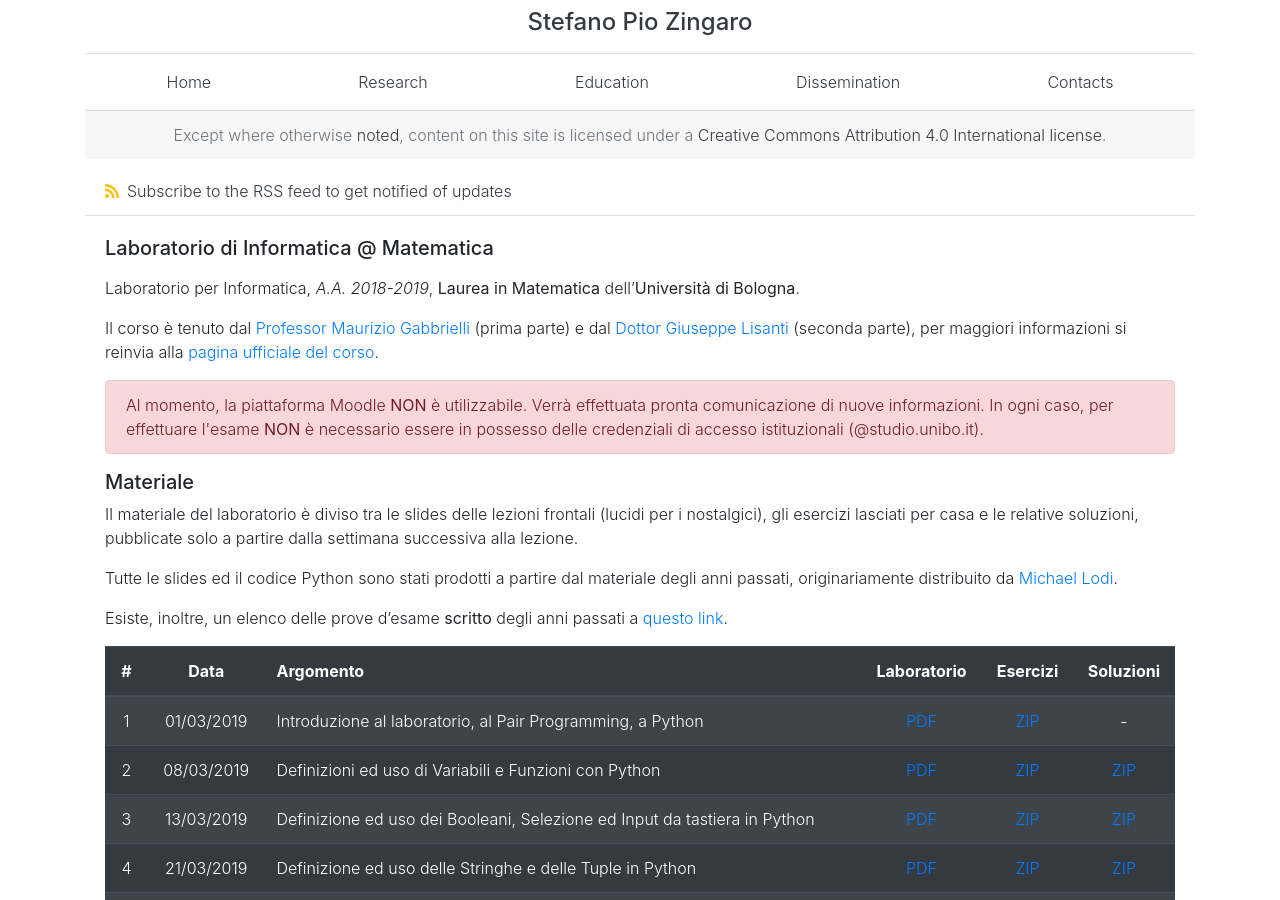
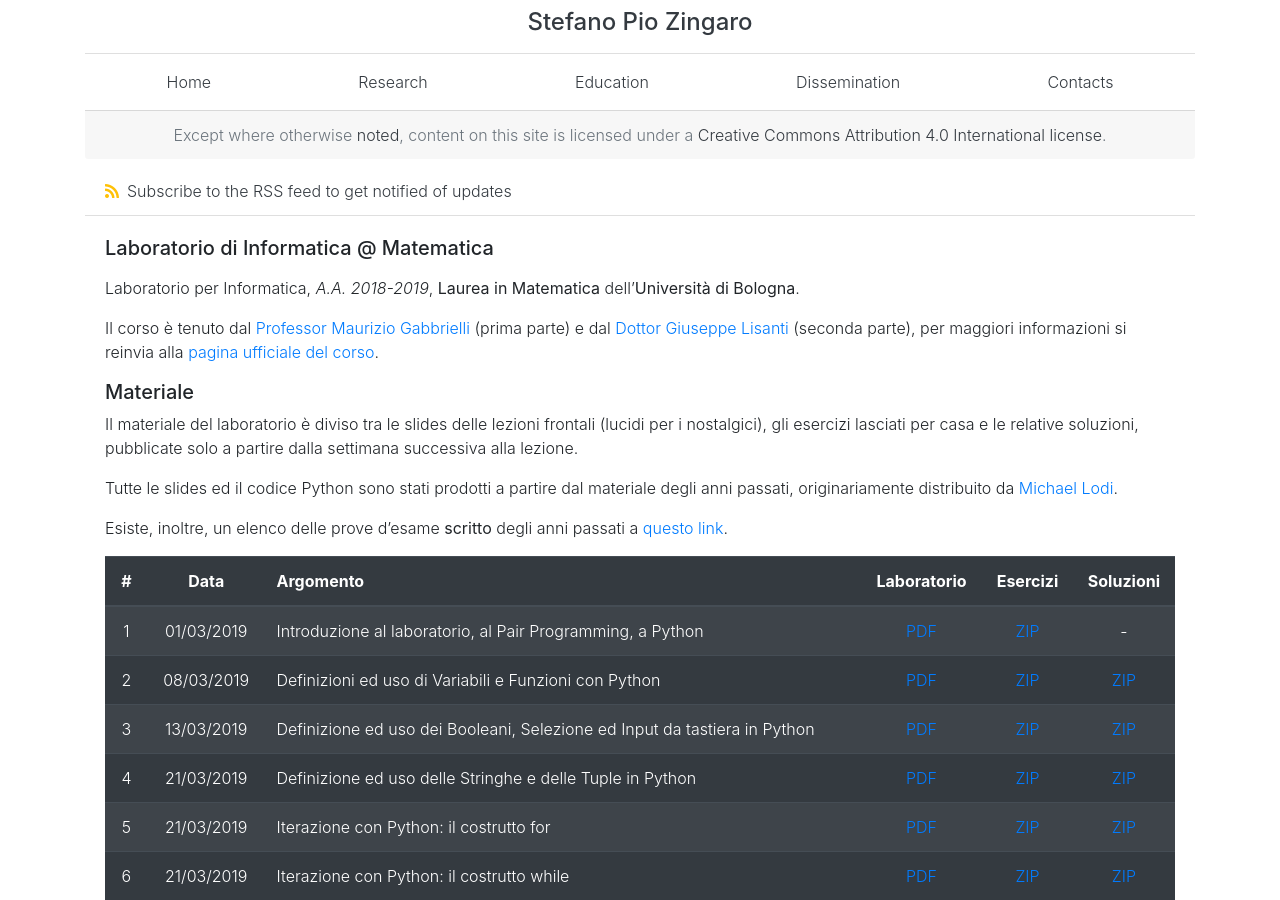
Before and after one commit to saltgz/saltgz.github.io, a Jekyll site: the page built from _posts/2019-05-27-info-mat.md, in a window 1280 px wide and 900 px high. Built offline with Jekyll 4.4.1, drawn with Linux system fonts in a browser that asks for light colours; nearby versions of some CDN libraries.

Commit message:
Update 2019-05-27-info-mat.md

```diff
--- a/_posts/2019-05-27-info-mat.md
+++ b/_posts/2019-05-27-info-mat.md
@@ -16,20 +16,17 @@ corso](https://www.unibo.it/it/didattica/insegnamenti/insegnamento/2018/323868).
 <!-- ##### Form di registrazione al corso
 
 A questa pagina potete accedere alla piattaforma di e-learning creata per il corso:
-[Moodle](https://moodle.dm.unibo.it) [<https://moodle.dm.unibo.it>].
+[Moodle](http://lab-info-mat.cs.unibo.it/moodle/login/index.php) [http://lab-info-mat.cs.unibo.it/moodle/login/index.php].
 Su questa piattaform web:
 1. viene gestita la distribuzione degli esercizi;
-2. si svolge l'esame di laboratorio.
+2. si svolge l'esame di laboratorio. -->
 
-Per poter accedere non bastano le credenziali di ateneo, ma è necessario creare
-un utente apposito. -->
-
-<div class="alert alert-danger" role="alert">
+<!-- <div class="alert alert-danger" role="alert">
   Al momento, la piattaforma Moodle <strong>NON</strong> è utilizzabile.
   Verrà effettuata pronta comunicazione di nuove informazioni.
   In ogni caso, per effettuare l'esame <strong>NON</strong> è necessario essere
   in possesso delle credenziali di accesso istituzionali (@studio.unibo.it).
-</div>
+</div>-->
 
 ##### Materiale
 
```
